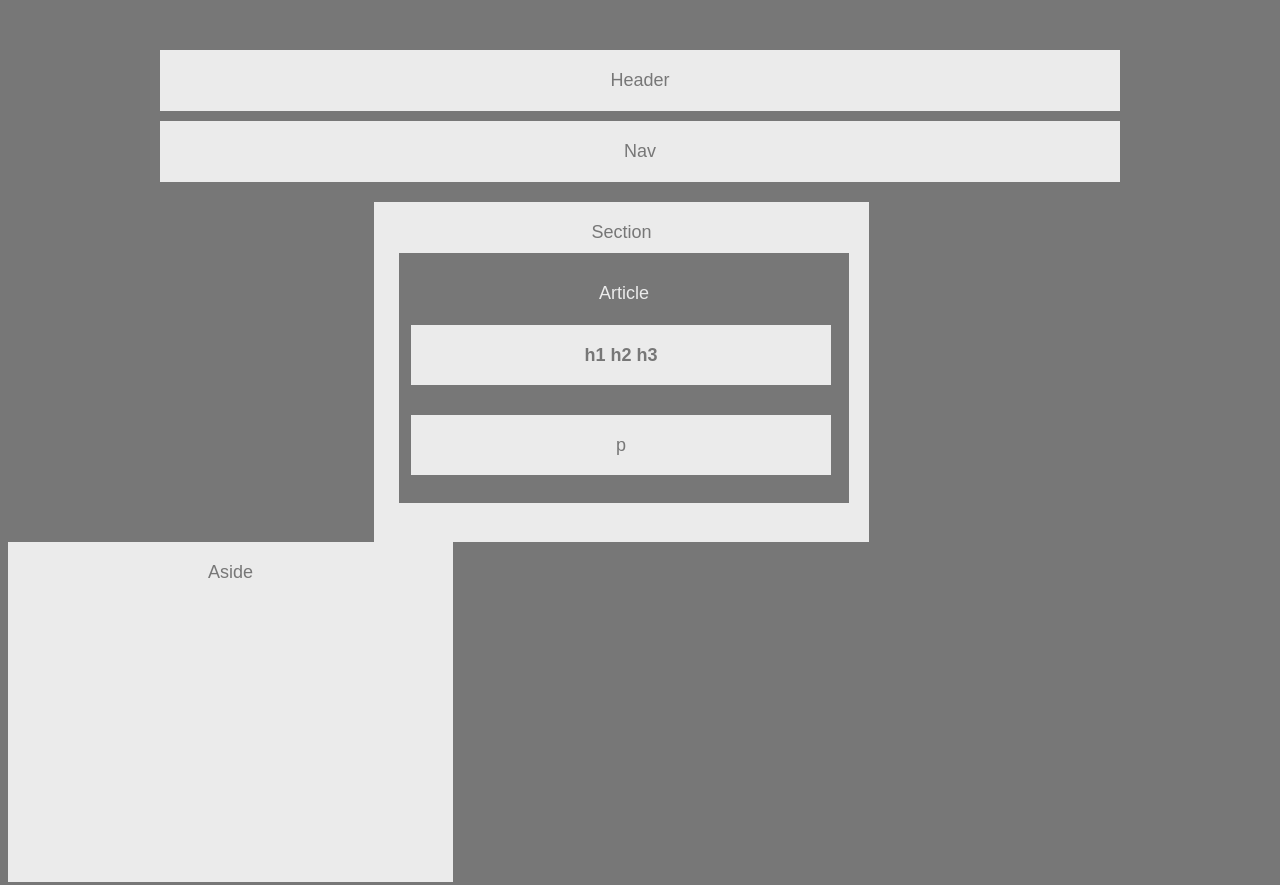
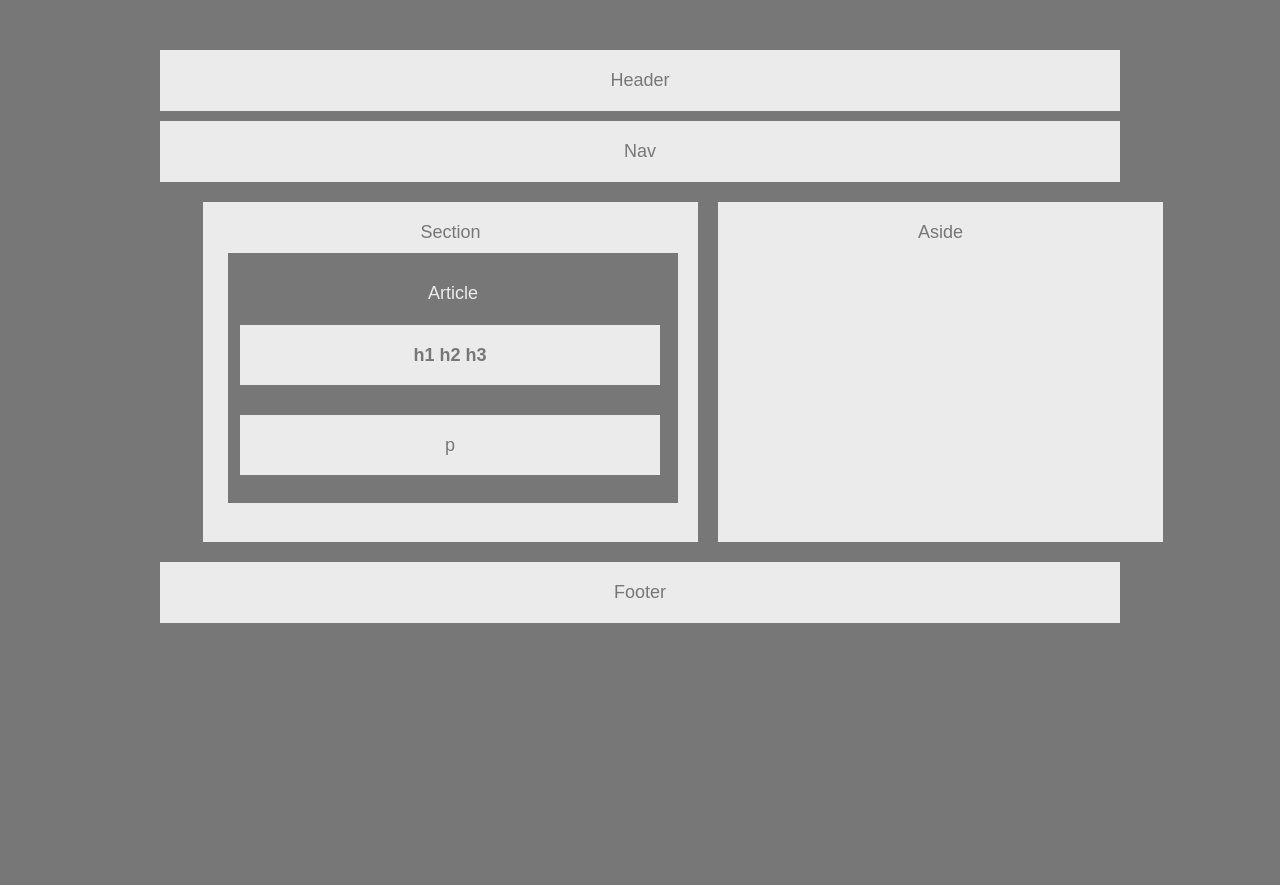
Before and after one commit to neritasung/HW-Wireframe, a plain HTML site: page index.html in a window 1280 px wide. Shown: the top 885 px of the page. After the commit the page ends 800 px from the top, so only its background shows below. Drawn offline with Linux system fonts and the light colour scheme.

Commit message:
Changes on section margin

```diff
--- a/style.css
+++ b/style.css
@@ -39,7 +39,7 @@ nav{
     width: 495px;
     height: 300px;
     float: left;
-    margin-left: 366px;
+    margin-left: 195px;
     margin-right: 20px;
     position: relative
 }
```
